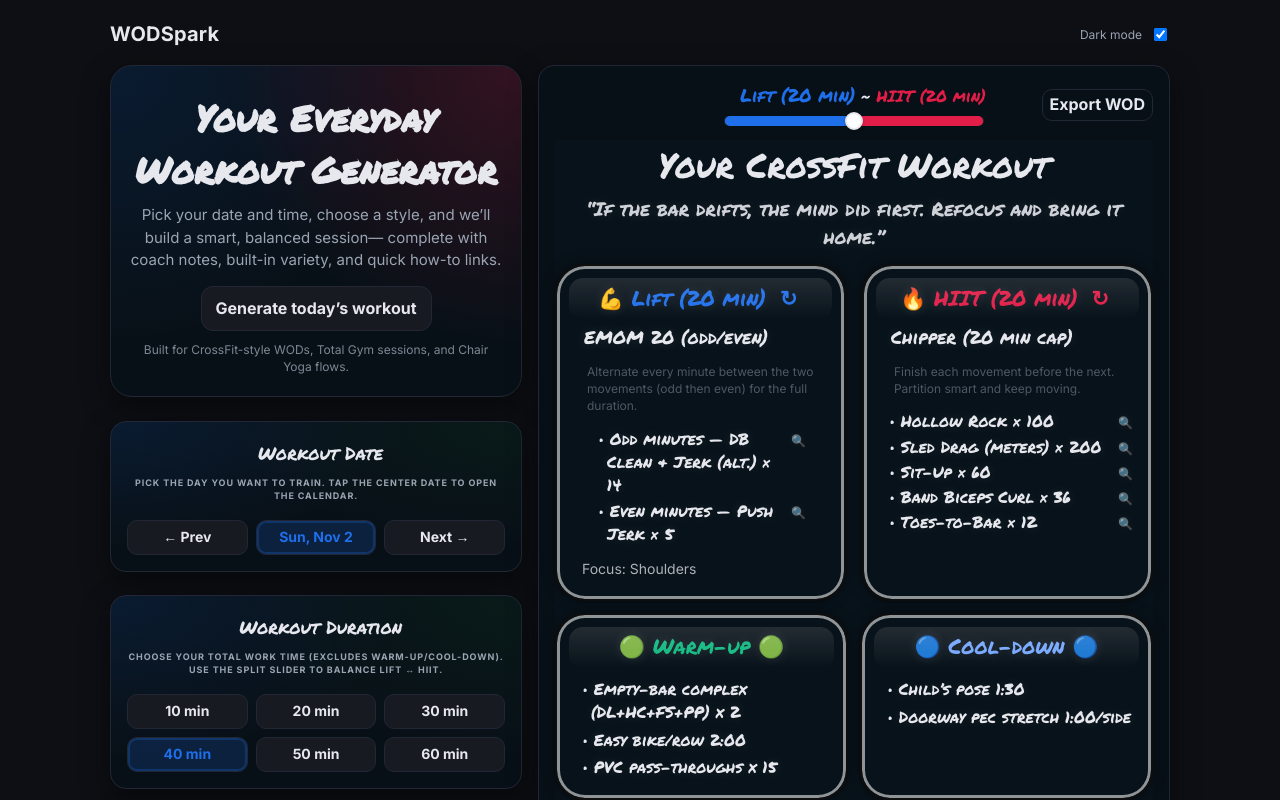
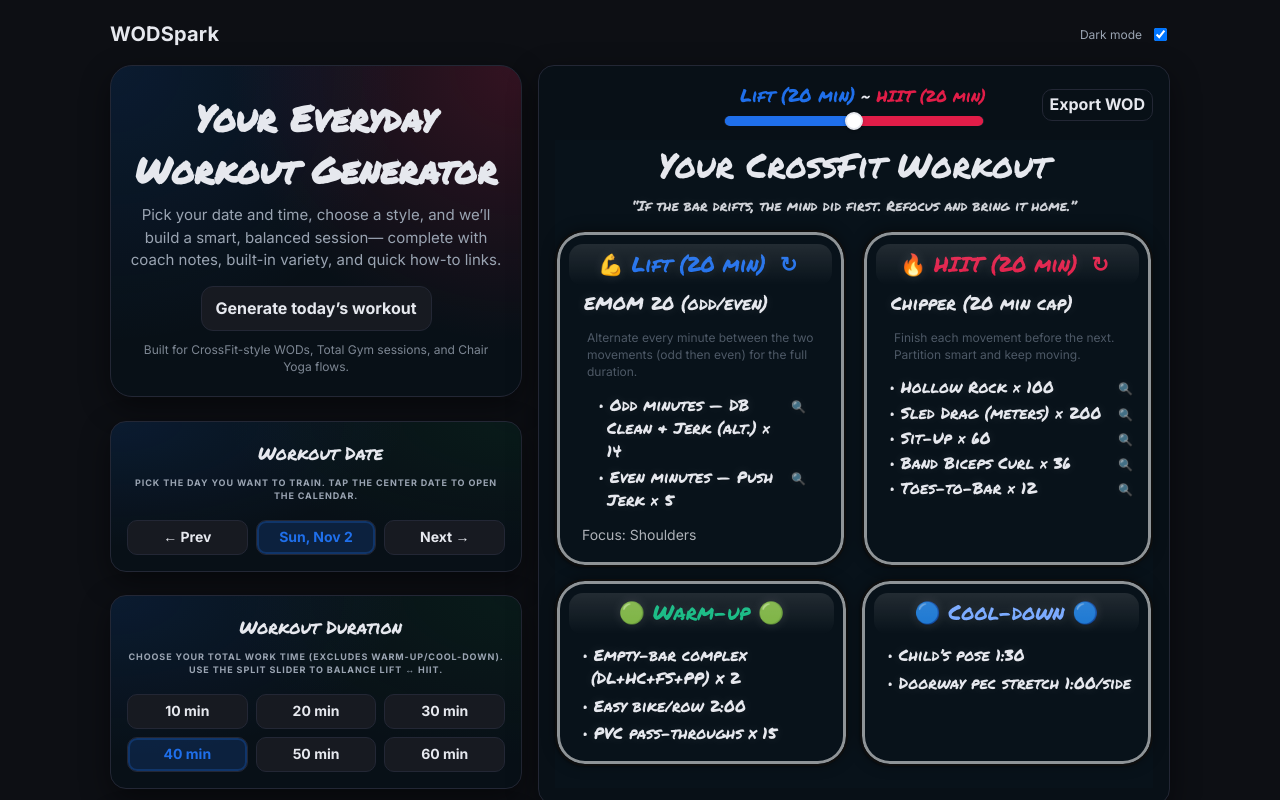
Before and after one commit to drobins25/crossfit-wod-generator, a React (Vite) app: page / in a window 1280 px wide. Shown: the top 800 px of the page. Built offline with nearby package versions, Linux system fonts and the light colour scheme.

Commit message:
Shrunk quote.

```diff
--- a/src/theme.css
+++ b/src/theme.css
@@ -157,7 +157,7 @@ input[type="date"]::-webkit-calendar-picker-indicator {
 .center { text-align: center; }
 
 .quote {
-  display:inline-block; font-size:19px; opacity:.9; margin:4px 0 12px; padding:2px 6px; position:relative;
+  display:inline-block; font-size:14px; opacity:.9; margin:4px 0 12px; padding:2px 6px; position:relative;
   background-image: linear-gradient(90deg, rgba(255,235,130,.55), rgba(255,235,130,.55));
   background-repeat:no-repeat; background-size:0% 60%; background-position:0 70%;
 }
```
